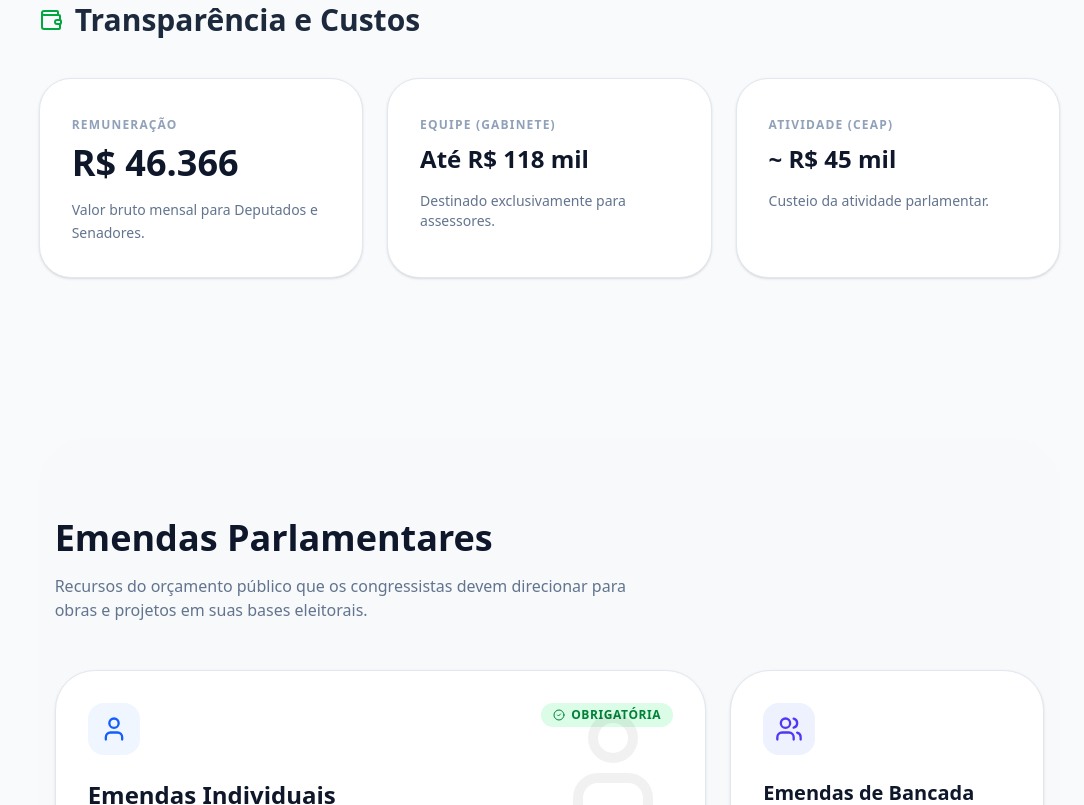
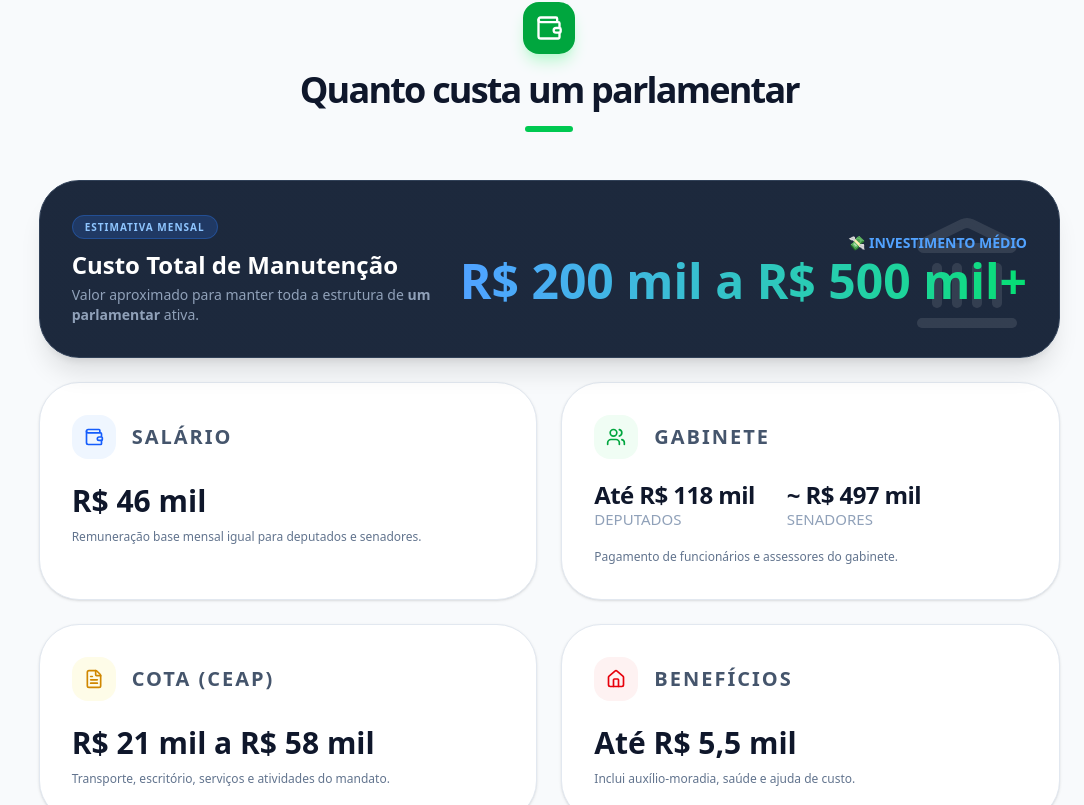
Before and after one commit to thawanylima/VotoVivoB, a Next.js app: page /educativo in a window 1280 px wide. Shown: the part 3775-4580 px from the top of the page, without its empty margins (196-1280 px from the left). Built offline with nearby package versions, Linux system fonts and the light colour scheme.

Commit message:
feat: seção custo

```diff
--- a/app/educativo/page.tsx
+++ b/app/educativo/page.tsx
@@ -51,7 +51,7 @@ export default function EducativoPage() {
         {/* ESTRUTURA COM SIDEBAR */}
         <div className="max-w-7xl mx-auto px-6 mt-16 lg:grid lg:grid-cols-12 lg:gap-8">
 
-          {/* STICKY SIDEBAR (Proporção Menor: col-span-2) */}
+          {/* STICKY SIDEBAR */}
           <aside className="hidden lg:block lg:col-span-2">
             <nav className="sticky top-24 space-y-0.5 border-l border-slate-200 ml-2">
               <p className="text-[10px] uppercase tracking-[0.15em] font-bold text-slate-400 mb-4 pl-4">
@@ -75,8 +75,7 @@ export default function EducativoPage() {
           {/* CONTEÚDO PRINCIPAL */}
           <div className="lg:col-span-10 space-y-24 scroll-smooth">
 
-            {/* O ESTADO */}
-            {/* SEÇÃO: O ESTADO BRASILEIRO */}
+            {/*O ESTADO BRASILEIRO */}
             <section id="estado" className="scroll-mt-24">
               <div className="text-center mb-16">
                 <h2 className="text-4xl font-black text-slate-900 tracking-tighter mb-4">
@@ -475,7 +474,7 @@ export default function EducativoPage() {
                 </div>
               )}
 
-              {/* ABA 1: AÇÃO E DIA A DIA - Layout de Timeline Moderna */}
+              {/* ABA 1: AÇÃO E DIA A DIA - Layout de Timeline*/}
               {activeTab === 1 && (
                 <div className="max-w-4xl mx-auto transition-opacity duration-300 opacity-100">
                   <p className="text-center text-slate-500 mb-12 max-w-lg mx-auto leading-relaxed">
@@ -513,49 +512,119 @@ export default function EducativoPage() {
           </div>
         </section>
 
-            {/* CUSTOS */}
+            {/* SEÇÃO: CUSTOS */}
           <section id="custos" className="py-16 scroll-mt-24">
-              <h2 className="text-3xl font-bold text-slate-800 mb-10 flex items-center gap-3">
-                <Wallet className="text-green-600" /> Transparência e Custos
+            <div className="flex flex-col items-center text-center mb-12">
+              <div className="p-3 bg-green-600 rounded-2xl text-white mb-4 shadow-lg shadow-green-200">
+                <Wallet size={28} />
+              </div>
+              <h2 className="text-4xl font-black text-slate-900 tracking-tighter">
+                Quanto custa um parlamentar
               </h2>
+              <div className="w-12 h-1.5 bg-green-500 rounded-full mt-4" /> {/* Linha decorativa*/}
+            </div>
 
-              <div className="grid grid-cols-1 md:grid-cols-3 gap-6">
-                <div className="bg-white p-8 rounded-[2rem] border border-slate-200 shadow-sm hover:border-green-200 transition-all">
-                  <span className="text-xs font-bold text-slate-400 uppercase tracking-widest">Remuneração</span>
-                  <h3 className="text-4xl font-black text-slate-900 mt-2">R$ 46.366</h3>
-                  <p className="text-sm text-slate-500 mt-4 leading-relaxed">
-                    Valor bruto mensal para Deputados e Senadores.
+            <div className="grid grid-cols-1 md:grid-cols-2 gap-6">
+              {/* CARD DESTAQUE: CUSTO TOTAL */}
+              <div className="md:col-span-2 bg-gradient-to-br from-slate-800 to-slate-800 p-8 rounded-[2.5rem] text-white flex flex-col md:flex-row justify-between items-center border border-slate-700 shadow-xl relative overflow-hidden group">
+                <div className="absolute top-0 right-0 p-8 opacity-10 group-hover:rotate-12 transition-transform">
+                  <Landmark size={120} />
+                </div>
+                <div className="relative z-10 text-center md:text-left mb-6 md:mb-0">
+                  <span className="bg-blue-500/20 text-blue-300 px-3 py-1 rounded-full text-[10px] font-bold uppercase tracking-widest border border-blue-500/30">
+                    Estimativa Mensal
+                  </span>
+                  <h3 className="text-2xl font-bold mt-3">Custo Total de Manutenção</h3>
+                  <p className="text-slate-400 text-sm max-w-sm mt-1">Valor aproximado para manter toda a estrutura de <strong>um parlamentar</strong> ativa.</p>
+                </div>
+                <div className="relative z-10 text-center md:text-right">
+                  <p className="text-sm text-blue-400 font-bold uppercase mb-1">💸 Investimento Médio</p>
+                  <h2 className="text-4xl md:text-5xl font-black text-transparent bg-clip-text bg-gradient-to-r from-blue-400 to-green-400 leading-none">
+                    R$ 200 mil a R$ 500 mil+
+                  </h2>
+                </div>
+              </div>
+
+              {/* SALÁRIO */}
+              <div className="bg-white p-8 rounded-[2.5rem] border border-slate-200 shadow-sm hover:border-blue-200 transition-all group">
+                <div className="flex items-center gap-4 mb-6">
+                  <div className="p-3 bg-blue-50 text-blue-600 rounded-2xl">
+                    <Wallet size={20} />
+                  </div>
+                  <span className="text-[20px] font-bold text-slate-600 uppercase tracking-widest">Salário</span>
+                </div>
+                <h4 className="text-3xl font-black text-slate-900 mb-2">R$ 46 mil</h4>
+                <p className="text-xs text-slate-500 leading-relaxed font-medium">
+                  Remuneração base mensal igual para deputados e senadores.
                 </p>
               </div>
-                <div className="bg-white p-8 rounded-[2rem] border border-slate-200 shadow-sm">
-                  <span className="text-xs font-bold text-slate-400 uppercase tracking-widest">Equipe (Gabinete)</span>
-                  <h3 className="text-2xl font-bold text-slate-900 mt-2">Até R$ 118 mil</h3>
-                  <p className="text-sm text-slate-500 mt-4">
-                    Destinado exclusivamente para assessores.
+
+              {/* EQUIPE GABINETE */}
+              <div className="bg-white p-8 rounded-[2.5rem] border border-slate-200 shadow-sm hover:border-green-200 transition-all">
+                <div className="flex items-center gap-4 mb-6">
+                  <div className="p-3 bg-green-50 text-green-600 rounded-2xl">
+                    <Users size={20} />
+                  </div>
+                  <span className="text-[20px] font-bold text-slate-600 uppercase tracking-widest">Gabinete</span>
+                </div>
+                <div className="flex flex-col sm:flex-row sm:gap-8 gap-2">
+                  <div>
+                    <h4 className="text-2xl font-black text-slate-900 leading-none tracking-tight">Até R$ 118 mil</h4>
+                    <span className="text-[15px] font-medium text-slate-400 uppercase">Deputados</span>
+                  </div>
+                  <div>
+                    <h4 className="text-2xl font-black text-slate-900 leading-none tracking-tight">~ R$ 497 mil</h4>
+                    <span className="text-[15px] font-medium text-slate-400 uppercase">Senadores</span>
+                  </div>
+                </div>
+                <p className="text-xs text-slate-500 mt-4 leading-relaxed font-medium">
+                  Pagamento de funcionários e assessores do gabinete.
                 </p>
               </div>
-                <div className="bg-white p-8 rounded-[2rem] border border-slate-200 shadow-sm">
-                  <span className="text-xs font-bold text-slate-400 uppercase tracking-widest">Atividade (CEAP)</span>
-                  <h3 className="text-2xl font-bold text-slate-900 mt-2">~ R$ 45 mil</h3>
-                  <p className="text-sm text-slate-500 mt-4">
-                    Custeio da atividade parlamentar.
+
+              {/* COTA PARLAMENTAR */}
+              <div className="bg-white p-8 rounded-[2.5rem] border border-slate-200 shadow-sm hover:border-yellow-200 transition-all">
+                <div className="flex items-center gap-4 mb-6">
+                  <div className="p-3 bg-yellow-50 text-yellow-600 rounded-2xl">
+                    <FileText size={20} />
+                  </div>
+                  <span className="text-[20px] font-bold text-slate-600 uppercase tracking-widest">Cota (CEAP)</span>
+                </div>
+                <h4 className="text-3xl font-black text-slate-900 mb-2">R$ 21 mil a R$ 58 mil</h4>
+                <p className="text-xs text-slate-500 leading-relaxed font-medium">
+                  Transporte, escritório, serviços e atividades do mandato.
                 </p>
               </div>
+
+              {/* BENEFÍCIOS */}
+              <div className="bg-white p-8 rounded-[2.5rem] border border-slate-200 shadow-sm hover:border-red-200 transition-all">
+                <div className="flex items-center gap-4 mb-6">
+                  <div className="p-3 bg-red-50 text-red-600 rounded-2xl">
+                    <Home size={20} />
+                  </div>
+                  <span className="text-[20px] font-bold text-slate-600 uppercase tracking-widest">Benefícios</span>
+                </div>
+                <h4 className="text-3xl font-black text-slate-900 mb-2">Até R$ 5,5 mil</h4>
+                <p className="text-xs text-slate-500 leading-relaxed font-medium">
+                  Inclui auxílio-moradia, saúde e ajuda de custo.
+                </p>
+              </div>
+
             </div>
           </section>
 
             {/* EMENDAS */}
           <section id="emendas" className="py-20 px-4 bg-slate-50/50 rounded-[3rem] scroll-mt-24">
+
             <div className="max-w-6xl mx-auto">
-              <div className="mb-12">
-                <h2 className="text-3xl md:text-4xl font-black text-slate-900 mb-4">
+              <div className="mb-12 border-b border-slate-200 pb-12 text-center max-w-3xl mx-auto">
+                <h2 className="text-4xl font-black text-slate-900 tracking-tighter mb-4">
                   Emendas Parlamentares
                 </h2>
-                <p className="text-slate-500 max-w-xl">
+                <p className="text-slate-600 leading-relaxed text-lg">
                   Recursos do orçamento público que os congressistas devem direcionar para obras e projetos em suas bases eleitorais.
                 </p>
               </div>
-
               <div className="grid grid-cols-1 md:grid-cols-12 gap-6">
 
                 {/* 1. EMENDAS INDIVIDUAIS - (Largo) */}
```
Lines whose indentation alone changed are shown as unchanged.
